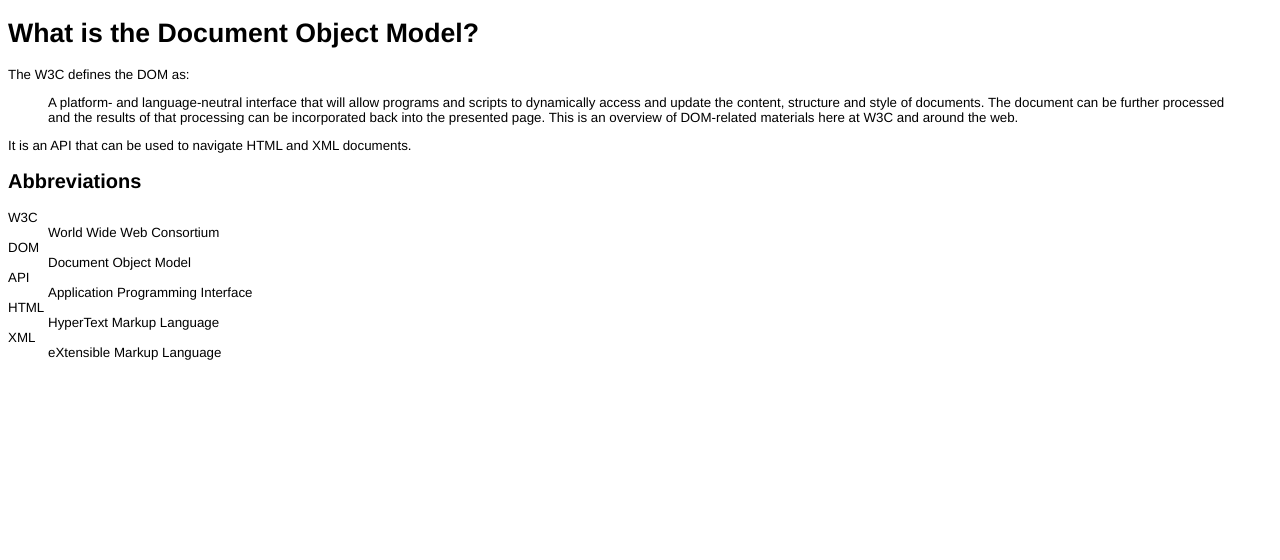
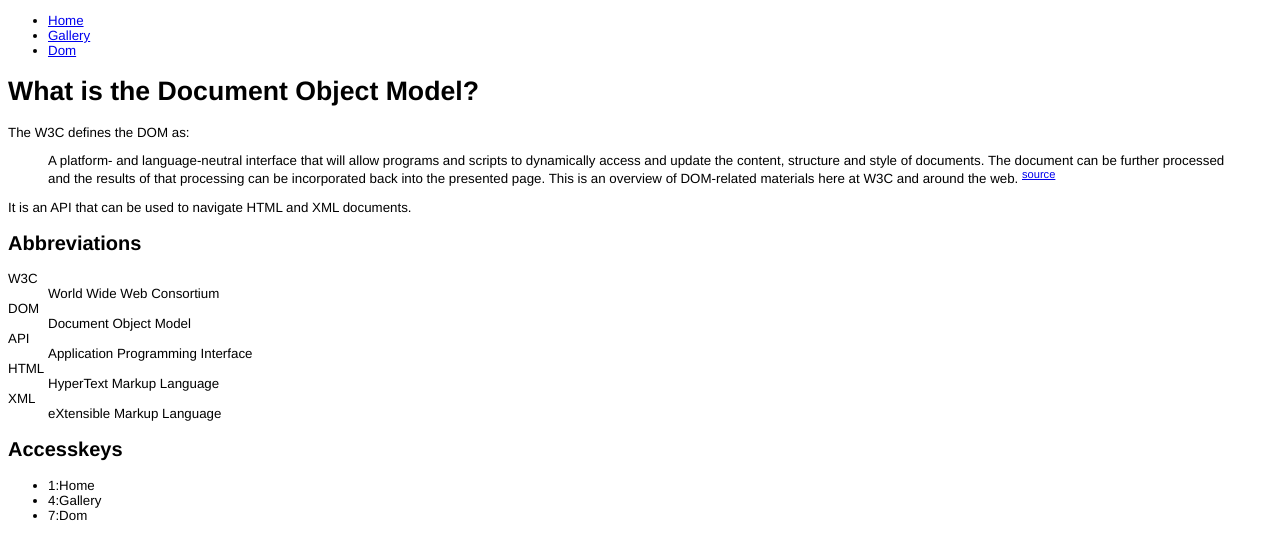
Before and after one commit to skylinebin/LearningforJavaScript, a plain HTML site: page JavaScriptDOM/example.html in a window 1280 px wide. Drawn offline with Linux system fonts and the light colour scheme.

Commit message:
添加 第八章的剩余部分

```diff
--- a/JavaScriptDOM/assets/js/displayAbbreviations.js
+++ b/JavaScriptDOM/assets/js/displayAbbreviations.js
@@ -28,15 +28,15 @@ displayAbbreviations = () => {
     let datatitle = document.createElement("dt");
     let datatitleText = document.createTextNode(key);
     // write key into title
-    datatitle.append(datatitleText);
+    datatitle.appendChild(datatitleText);
     // create definition
     let datadesc = document.createElement("dd");
     let datadescText = document.createTextNode(thisDefinition);
     // write definition into description
-    datadesc.append(datadescText);
+    datadesc.appendChild(datadescText);
     // add title and description into table
-    datalist.append(datatitle);
-    datalist.append(datadesc);
+    datalist.appendChild(datatitle);
+    datalist.appendChild(datadesc);
   }
 
   if (datalist.childNodes.length < 1) return false;
@@ -44,11 +44,11 @@ displayAbbreviations = () => {
   // create a h2 header
   let thisHeader = document.createElement("h2");
   let thisHeaderText = document.createTextNode("Abbreviations");
-  thisHeader.append(thisHeaderText);
+  thisHeader.appendChild(thisHeaderText);
 
   // add header and datalist into this document
-  document.body.append(thisHeader);
-  document.body.append(datalist);
+  document.body.appendChild(thisHeader);
+  document.body.appendChild(datalist);
 }
 
 addLoadEvent(displayAbbreviations);
--- /dev/null
+++ b/JavaScriptDOM/assets/js/displayAccessKeys.js
@@ -0,0 +1,48 @@
+/*****
+ *
+ * @function 实现提取 <a></a> 标签里面的 accesskey 并以列表的形式打印出来
+ *
+ */
+
+displayAccesskeys = () => {
+  if (!document.getElementsByTagName || !document.createElement || !document.createTextNode) return false;
+  // get all a elements
+  let links = document.getElementsByTagName("a");
+  if (links.length < 1) return false;
+  let allkeys = new Array();
+  // save all a elements into Array allkeys
+  for (let i = 0; i < links.length; i++) {
+    const currentLink = links[i];
+    if (!currentLink.getAttribute("accesskey")) continue;
+    let key = currentLink.getAttribute("accesskey");
+    let currentText = currentLink.lastChild.nodeValue;
+    allkeys[key] = currentText;
+  }
+
+  // create table ul
+  let datalist = document.createElement("ul");
+  // loop reading allkeys array
+  for (key in allkeys) {
+    let thisText = allkeys[key];
+    // create table li item
+    let tempStr = key + ":" + thisText;
+    let item = document.createElement("li");
+    let itemText = document.createTextNode(tempStr);
+    item.appendChild(itemText);
+    // add item into list
+    datalist.appendChild(item);
+  }
+
+  if (datalist.childNodes.length < 1) return false;
+
+  // create a h3 header
+  let thisHeader = document.createElement("h2");
+  let thisHeaderText = document.createTextNode("Accesskeys");
+  thisHeader.appendChild(thisHeaderText);
+
+  // add header and datalist into this document
+  document.body.appendChild(thisHeader);
+  document.body.appendChild(datalist);
+}
+
+addLoadEvent(displayAccesskeys);
--- /dev/null
+++ b/JavaScriptDOM/assets/js/displayCitations.js
@@ -0,0 +1,32 @@
+/*****
+ *
+ * @function 提取文中的 blockquote 的 cite 属性并显示在文中
+ *
+ */
+
+displayCitations = () => {
+  if (!document.getElementsByTagName || !document.createElement || !document.createTextNode) return false;
+  // get all quotes
+  let quotes = document.getElementsByTagName("blockquote");
+  // loop those quotes
+  for (let i = 0; i < quotes.length; i++) {
+    // check if cite in this quote
+    if (!quotes[i].getAttribute("cite")) continue;
+    let thisUrl = quotes[i].getAttribute("cite");
+    // get all elements
+    let thisquoteChildren = quotes[i].getElementsByTagName("*");
+    if (thisquoteChildren.length < 1) continue;
+    let lastElem = thisquoteChildren[thisquoteChildren.length - 1];
+
+    // create label
+    let thisLink = document.createElement("a");
+    let thisLinkText = document.createTextNode("source");
+    thisLink.appendChild(thisLinkText);
+    thisLink.setAttribute("href", thisUrl);
+    let superScript = document.createElement("sup");
+    superScript.appendChild(thisLink);
+    lastElem.appendChild(superScript);
+  }
+}
+
+addLoadEvent(displayCitations);
--- a/JavaScriptDOM/example.html
+++ b/JavaScriptDOM/example.html
@@ -10,6 +10,13 @@
 </head>
 
 <body>
+
+  <ul>
+    <li><a href="example.html" accesskey="1">Home</a></li>
+    <li><a href="gallery.html" accesskey="4">Gallery</a></li>
+    <li><a href="DOMTest.html" accesskey="7">Dom</a></li>
+  </ul>
+
   <h1>What is the Document Object Model?</h1>
   <p>The <abbr title="World Wide Web Consortium">W3C</abbr> defines the <abbr title="Document Object Model">DOM</abbr> as:</p>
   <blockquote cite="https://www.w3.org/DOM">
@@ -29,6 +36,8 @@
 
   <script src="assets/js/addLoadEvent.js"></script>
   <script src="assets/js/displayAbbreviations.js"></script>
+  <script src="assets/js/displayCitations.js"></script>
+  <script src="assets/js/displayAccessKeys.js"></script>
 
 </body>
 
```
